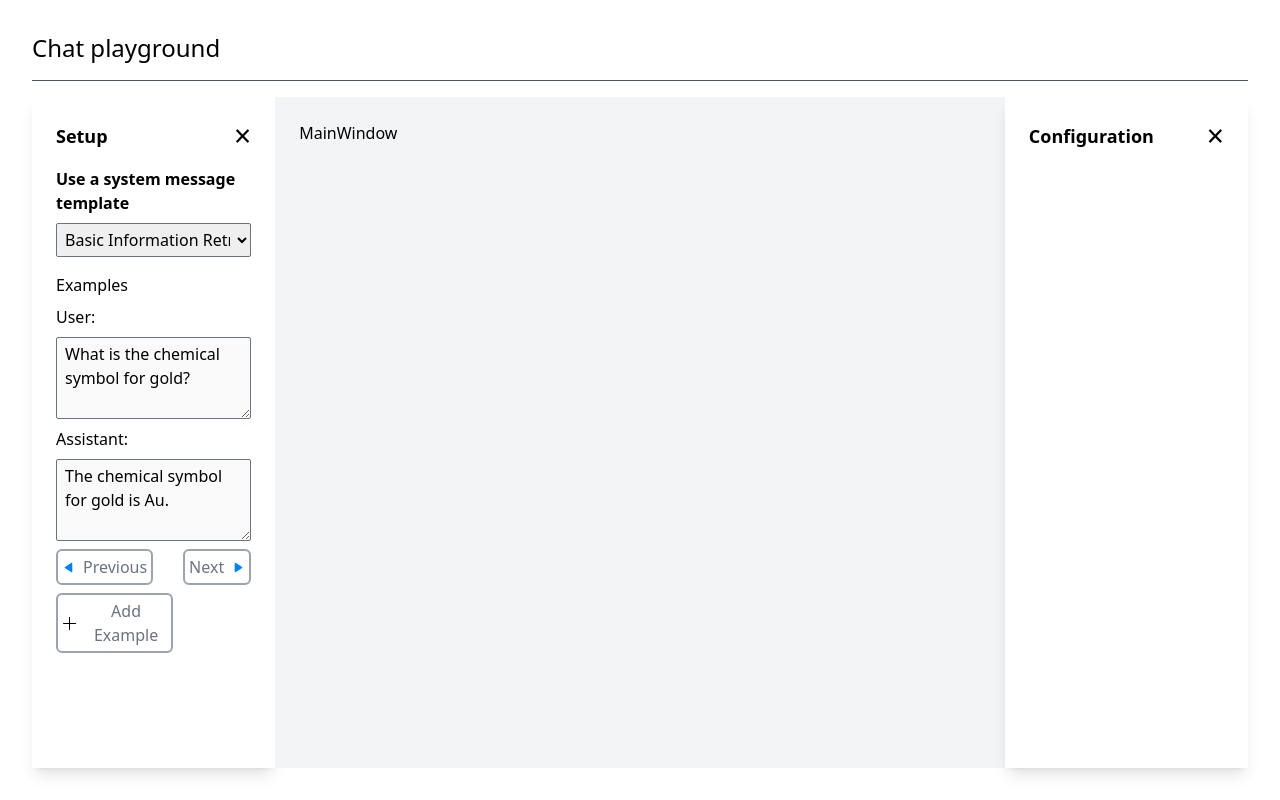
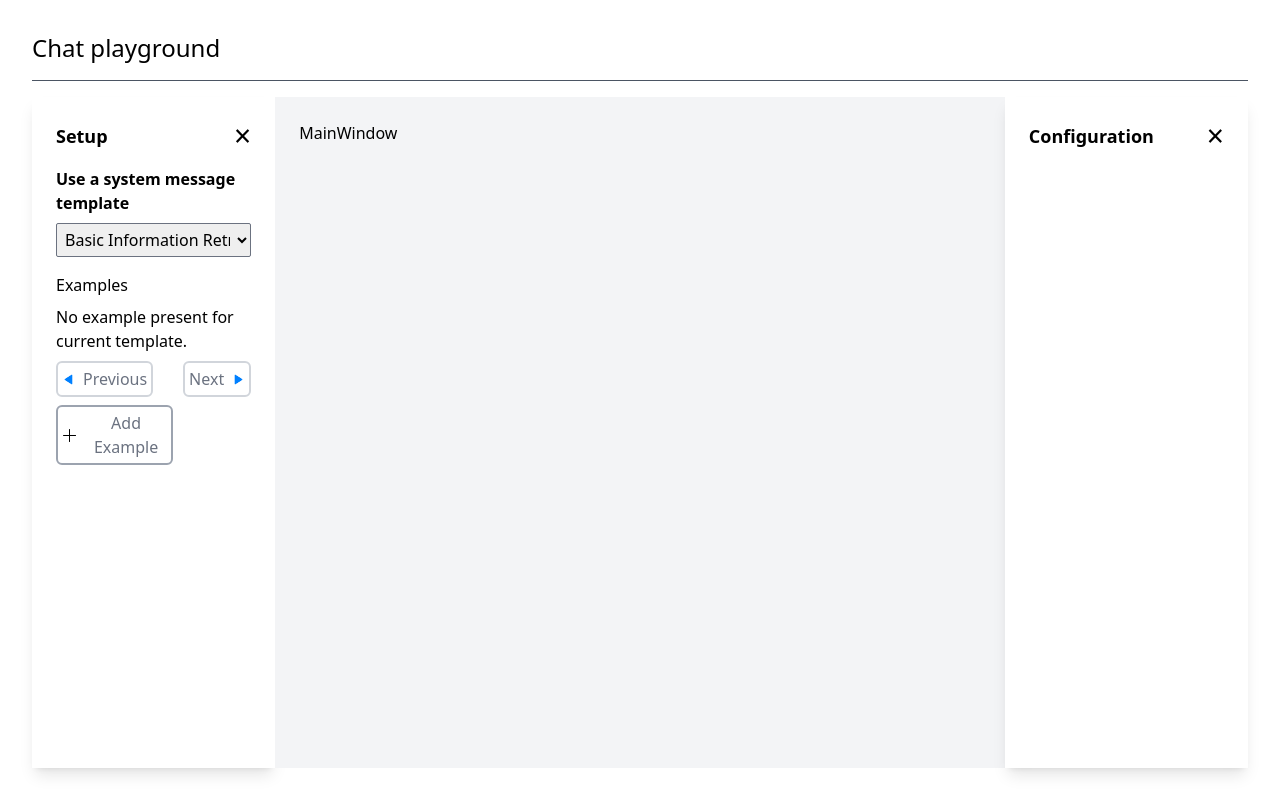
Before and after one commit to cerelabsteam/Llamate, a React (Vite) app: page / in a window 1280 px wide. Built offline with nearby package versions, Linux system fonts and the light colour scheme.

Commit message:
:hankey: temporary fix to build issues

```diff
--- a/src/components/SystemMessageTemplate.tsx
+++ b/src/components/SystemMessageTemplate.tsx
@@ -6,9 +6,11 @@ import { systemMessages } from "../../config";
 import SMExamples from "./SMExamples";
 
 const SystemMessageTemplate = () => {
-  const [currentPromptId, setCurrentPromptId] = useState<number | null>(
-    systemMessages.length ? systemMessages[0]["id"] : null
-  );
+  // todo: fix this
+  // const [currentPromptId, setCurrentPromptId] = useState<number | null>(
+  //   systemMessages.length ? systemMessages[0]["id"] : null
+  // );
+  const [currentPromptId, setCurrentPromptId] = useState<number | null>(null);
 
   const handleOptionChange = (currentTemplateId: number) => {
     setCurrentPromptId(currentTemplateId);
```
